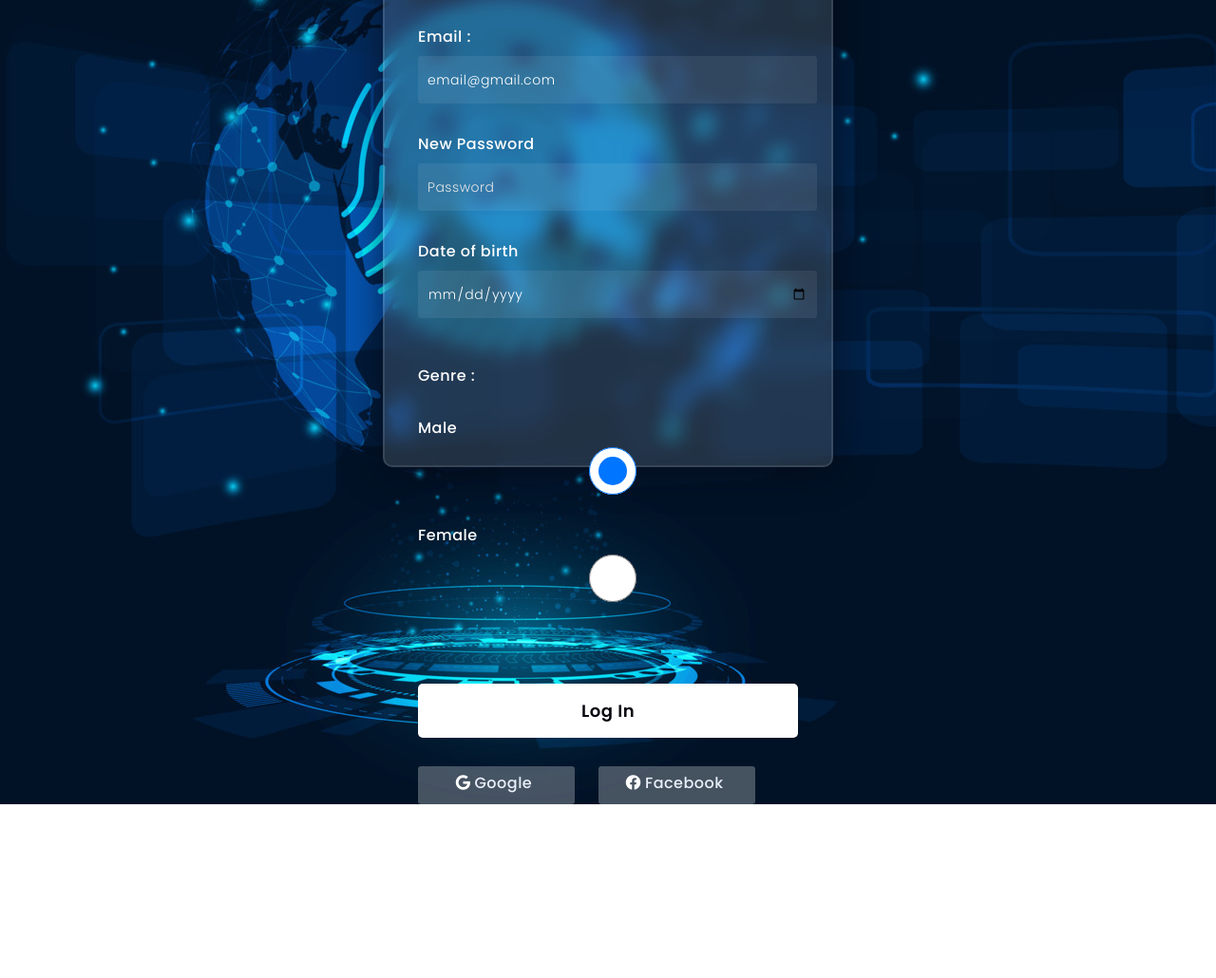
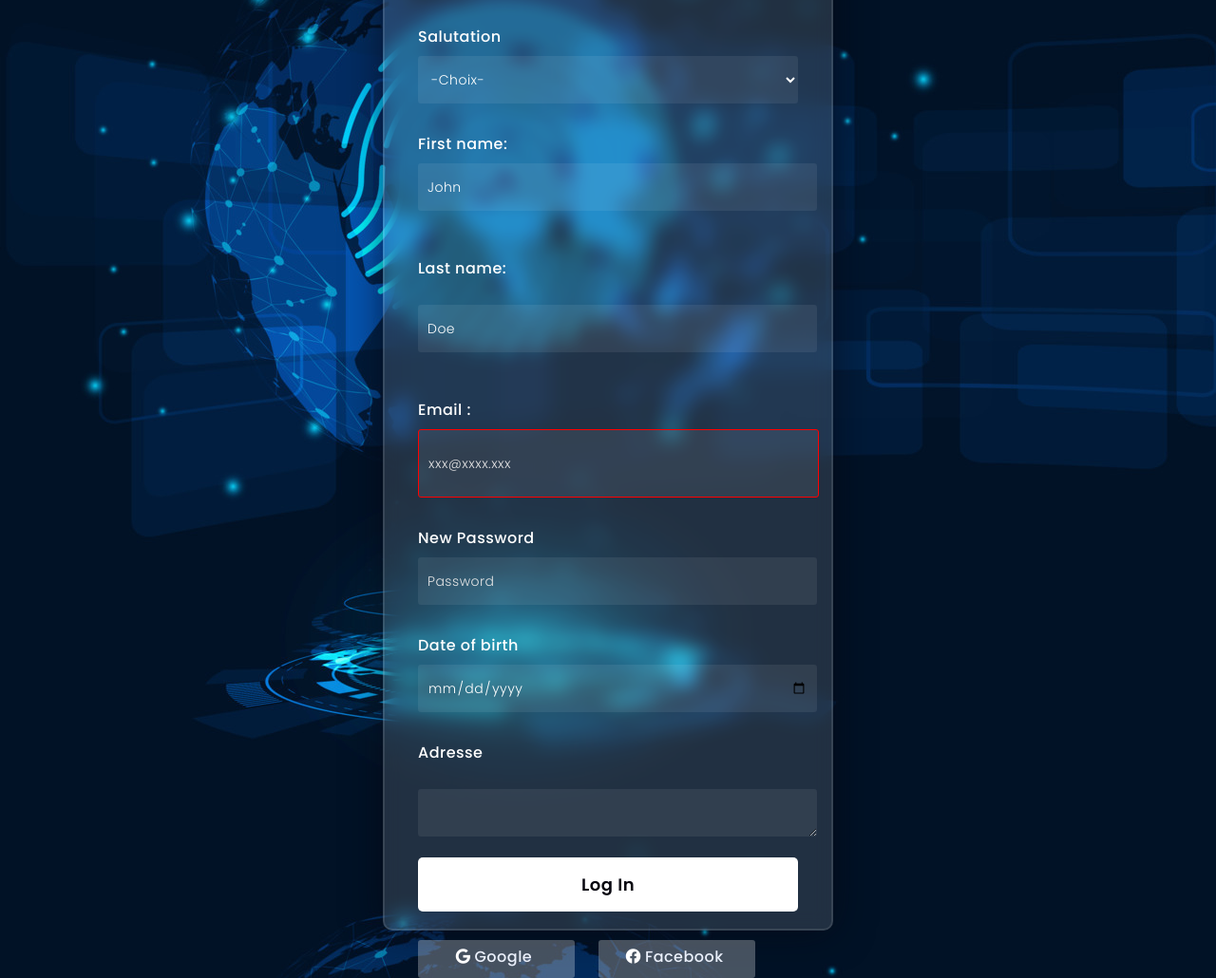
Before and after one commit to Ferchahki/jobintech-challange, a plain HTML site: page Form-advance/index.html in a window 1280 px wide. Shown: the part 220-1250 px from the top of the page at 95% size. Before the commit the page ends 1067 px from the top, so only its background shows below. Drawn offline with Linux system fonts and the light colour scheme.

Commit message:
update css

```diff
--- a/Form-advance/index.html
+++ b/Form-advance/index.html
@@ -11,13 +11,23 @@
     <img src="logo-in.png" alt="logo Jobintech">
     <form>
         <h3>sign-up  </h3>
+        <label for="Salutation"> Salutation
+            <select name="" id="Salutation" >
+                <option value="-Name-">-Choix-</option>
+                <option value="-Name-">-Bonjour-</option>
+                <option value="-Name-">-Bonsoir-</option>
+            </select>
+        </label>
+        <label for="fname">First name:</label>
+        <input type="text" id="fname" name="fname" value="John" required><br>
+        <label for="lname">Last name:</label><br>
+        <input type="text" id="lname" name="lname" value="Doe" required><br>
         <label for="email">Email :</label>
-        <input type="email" id="lname" name="lname" value="email@gmail.com">
-        <label for="password">New Password</label><input type="password" placeholder="Password" id="password">
-        <label for="">Date of birth</label><input type="date" name="date" id=""><br>
-        <label for="lname">Genre :</label><label for="">Male<input type="radio" id="male" name="male" value="male" checked> </label>
-        <label for=""> Female <input type="radio" id="lname" name="male" value="female"></label>
-        <br><br>
+        <input type="email" id="lname" name="lname" value=""  placeholder="xxx@xxxx.xxx" required>
+        <label for="password">New Password</label><input type="password" placeholder="Password" id="password" required>
+        <label for="">Date of birth</label><input type="date" name="date" id="" required>
+        <label for="">Adresse</label><br>
+          <textarea name="adresse" id="" cols="30" rows="10"></textarea>
         <button>Log In</button>
         <div class="social">
           <div class="go"><i class="fab fa-google"></i>Google</div>
--- a/Form-advance/style.css
+++ b/Form-advance/style.css
@@ -1,6 +1,5 @@
 body{
     background-image: url('back-singup.jpg');
-
 }
 img{
     position: relative;
@@ -37,7 +36,7 @@ form{
     backdrop-filter: blur(10px);
     border: 2px solid rgba(255,255,255,0.1);
     box-shadow: 0 0 40px rgba(8,7,16,0.6);
-    padding: 50px 35px;
+    padding: 538px 35px;
 }
 form *{
     font-family: 'Poppins',sans-serif;
@@ -70,11 +69,46 @@ input{
     font-size: 14px;
     font-weight: 300;
 }
+input[type="email"] {
+    height: 50px;
+    width: 100%;
+    border: 1px solid gray;
+    padding: 10px;
+    font-size: 14px;
+  }
+input[type="email"]:valid {
+    border-color: green;
+  }
+input[type="email"]:invalid {
+    border-color: red;
+  }
+#Salutation{
+    display: block;
+    height: 50px;
+    width: 100%;
+    background-color: rgba(255,255,255,0.07);
+    border-radius: 3px;
+    padding: 0 10px;
+    margin-top: 8px;
+    font-size: 14px;
+    font-weight: 300;
+}
+textarea{
+    display: block;
+    height: 50px;
+    width: 100%;
+    background-color: rgba(255,255,255,0.07);
+    border-radius: 3px;
+    padding: 0 10px;
+    margin-top: 8px;
+    font-size: 14px;
+    font-weight: 300;
+}
 ::placeholder{
     color: #e5e5e5;
 }
 button{
-    margin-top: 50px;
+    margin-top: 22px;
     width: 100%;
     background-color: #ffffff;
     color: #080710;
```
Also changed, not shown: Day3-CSS/index.html (+2 -1 lines).
